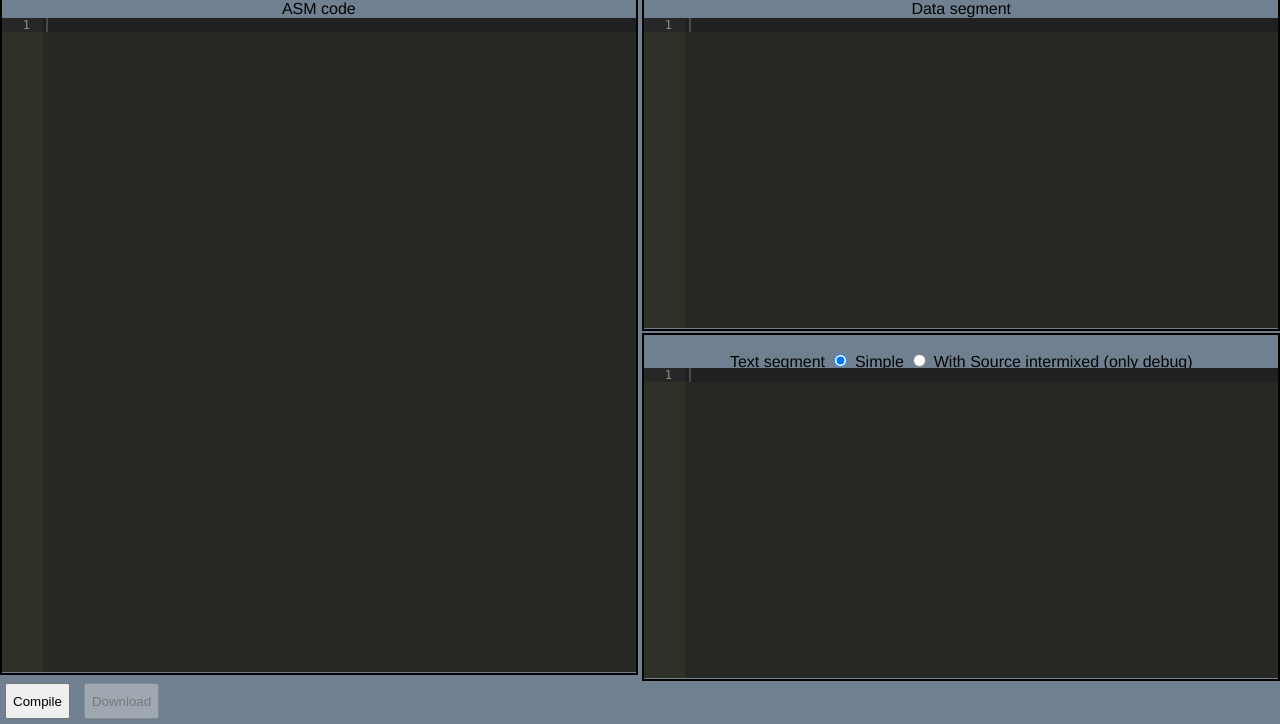
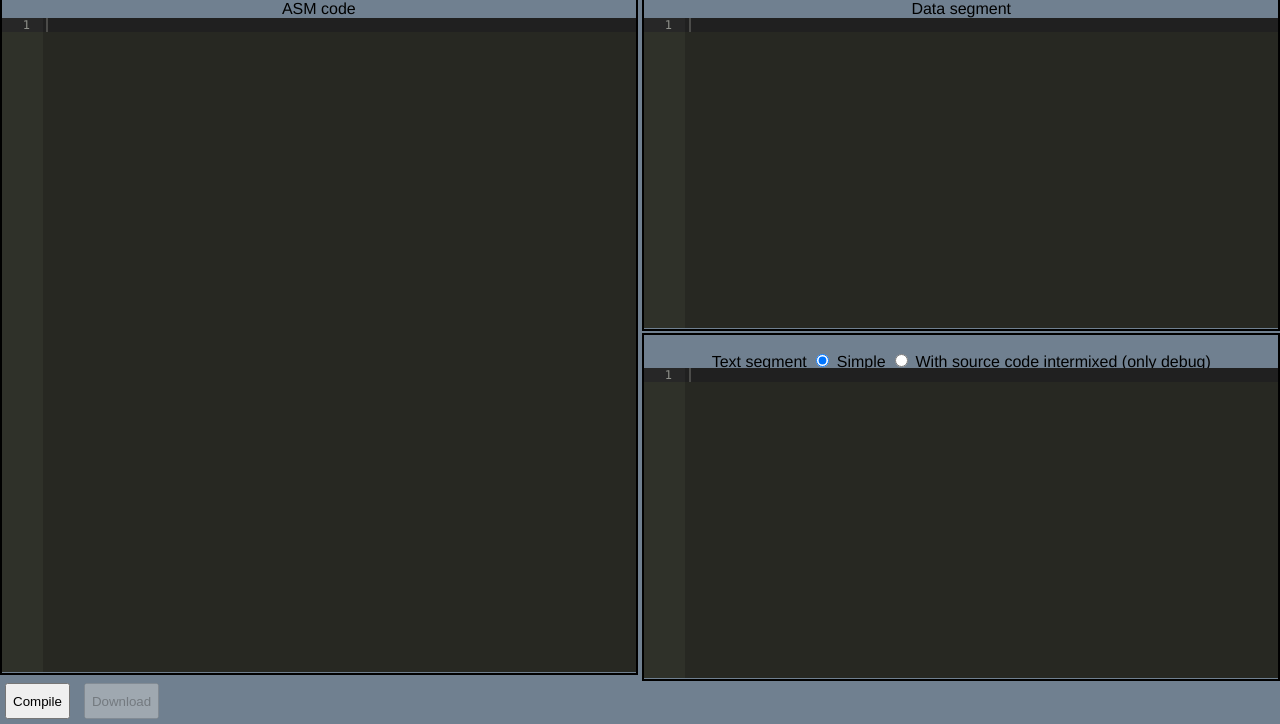
Before and after one commit to dperdices/mips32-compiler, a plain HTML site: page index.html in a window 1280 px wide. Shown: the part 79-803 px from the top of the page. Drawn offline with nearby package versions, Linux system fonts and the light colour scheme.

Commit message:
Fix typo

```diff
--- a/index.html
+++ b/index.html
@@ -236,7 +236,7 @@
             <input type="radio" id="simple_mode" name="text_type" value="simple" checked onchange="update_text()">
             <label for="simple">Simple</label>
             <input type="radio" id="with_source_mode" name="text_type" value="with_source" onchange="update_text()">
-            <label for="with_source">With Source intermixed (only debug)</label>
+            <label for="with_source">With source code intermixed (only debug)</label>
           </p>
         </div>
         <div id="text_res_editor"></div>
```
